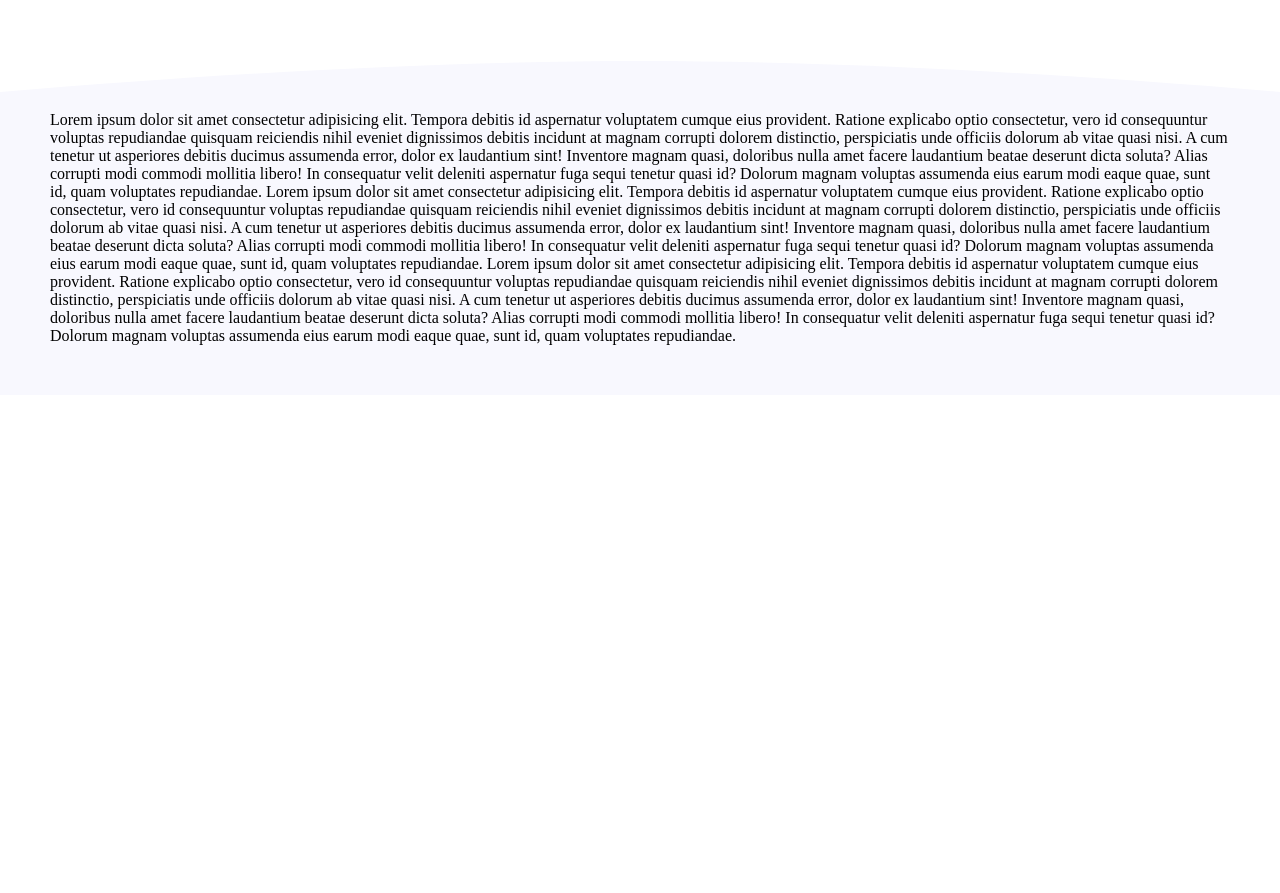
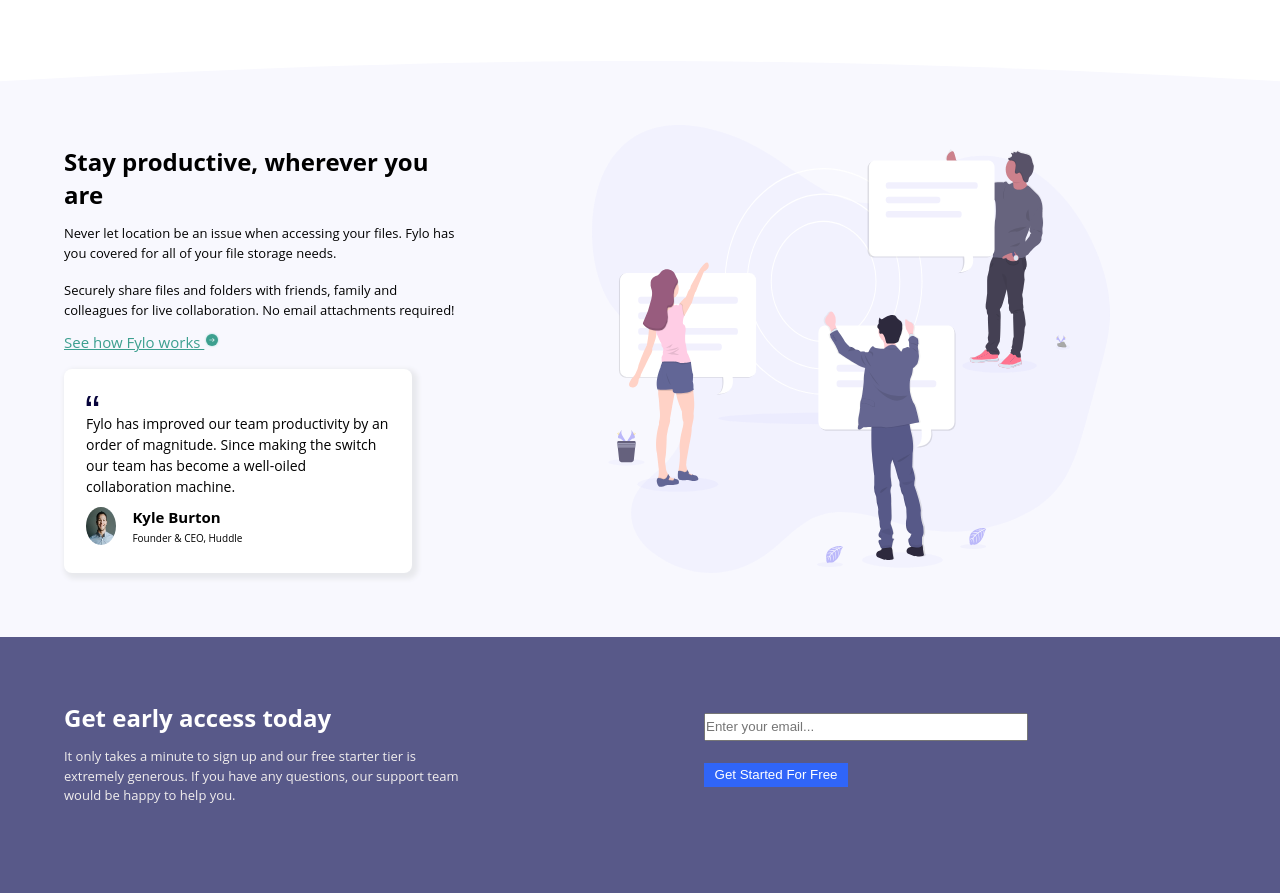
Before and after one commit to Frankmona/Fylo-landing-page-with-two-column-layout, a plain HTML site: page index1.html in a window 1280 px wide. Shown: the part 531-1424 px from the top of the page. Before the commit the page ends 926 px from the top, so only its background shows below. Drawn offline with Linux system fonts and the light colour scheme.

Commit message:
updated project

```diff
--- a/index1.html
+++ b/index1.html
@@ -42,10 +42,67 @@
         </div>
 
         <div class="column2_background_image">
-         Lorem ipsum dolor sit amet consectetur adipisicing elit. Tempora debitis id aspernatur voluptatem cumque eius provident. Ratione explicabo optio consectetur, vero id consequuntur voluptas repudiandae quisquam reiciendis nihil eveniet dignissimos debitis incidunt at magnam corrupti dolorem distinctio, perspiciatis unde officiis dolorum ab vitae quasi nisi. A cum tenetur ut asperiores debitis ducimus assumenda error, dolor ex laudantium sint! Inventore magnam quasi, doloribus nulla amet facere laudantium beatae deserunt dicta soluta? Alias corrupti modi commodi mollitia libero! In consequatur velit deleniti aspernatur fuga sequi tenetur quasi id? Dolorum magnam voluptas assumenda eius earum modi eaque quae, sunt id, quam voluptates repudiandae.
 
-         Lorem ipsum dolor sit amet consectetur adipisicing elit. Tempora debitis id aspernatur voluptatem cumque eius provident. Ratione explicabo optio consectetur, vero id consequuntur voluptas repudiandae quisquam reiciendis nihil eveniet dignissimos debitis incidunt at magnam corrupti dolorem distinctio, perspiciatis unde officiis dolorum ab vitae quasi nisi. A cum tenetur ut asperiores debitis ducimus assumenda error, dolor ex laudantium sint! Inventore magnam quasi, doloribus nulla amet facere laudantium beatae deserunt dicta soluta? Alias corrupti modi commodi mollitia libero! In consequatur velit deleniti aspernatur fuga sequi tenetur quasi id? Dolorum magnam voluptas assumenda eius earum modi eaque quae, sunt id, quam voluptates repudiandae.
-         Lorem ipsum dolor sit amet consectetur adipisicing elit. Tempora debitis id aspernatur voluptatem cumque eius provident. Ratione explicabo optio consectetur, vero id consequuntur voluptas repudiandae quisquam reiciendis nihil eveniet dignissimos debitis incidunt at magnam corrupti dolorem distinctio, perspiciatis unde officiis dolorum ab vitae quasi nisi. A cum tenetur ut asperiores debitis ducimus assumenda error, dolor ex laudantium sint! Inventore magnam quasi, doloribus nulla amet facere laudantium beatae deserunt dicta soluta? Alias corrupti modi commodi mollitia libero! In consequatur velit deleniti aspernatur fuga sequi tenetur quasi id? Dolorum magnam voluptas assumenda eius earum modi eaque quae, sunt id, quam voluptates repudiandae.
+            <div class="column2_row_display">
+                <div>
+                    <div class="column2_textbox">
+                        <h2>Stay productive, wherever you are</h2>
+
+                         <p class="p_column2_textbox">Never let location be an issue when accessing your files. Fylo has you
+                         covered for all of your file storage needs.</p>
+
+                         <p class="p_column2_textbox p2_column2_textbox">Securely share files and folders with friends, family and colleagues for live collaboration. No email attachments required!</p>
+
+                         <a href="#" class="a_flyo">See how Fylo works <img src="./images/icon-arrow.svg"/></a>
+
+                    </div>
+
+                        <div class="section">
+                            <img src="./images/icon-quotes.svg"/>
+
+                            <p class="p_flyo">Fylo has improved our team productivity by an order of magnitude. Since
+                            making the switch our team has become a well-oiled collaboration machine.</p>
+
+                            <div class="founder_row_display">
+                                <img src="./images/avatar-testimonial.jpg" class="img_avatar"/>
+
+                               <div class="p_kyle_founder">
+                                    <p class="p_kyle">Kyle Burton</p>
+                                    <p class="p_founder">Founder & CEO, Huddle</p>
+                               </div>
+
+                            </div>
+
+
+
+                        </div>
+              </div>
+
+                           <img src="./images/illustration-2.svg" alt="illustration" class="img_illustration"/>
+
+            </div>
+
+        </div>
+
+        <div class="column3">
+
+            <div class="column3_display_row">
+                <div class="column3_textbox">
+                    <h2>Get early access today</h2>
+
+                    <p class="p_column3_textbox">It only takes a minute to sign up and our free starter tier is extremely generous.
+                    If you have any questions, our support team would be happy to help you.</p>
+                </div>
+
+                <div class="input_display_footer">
+                    <form>
+                        <input type="email" name="email" placeholder="Enter your email..." class="input2"/> <br/>
+                        <input type="submit" value="Get Started For Free" class="input_getstarted_forfree"/>
+                    </form>
+                </div>
+            </div>
+
+
         </div>
 
     </main>
--- a/styles.css
+++ b/styles.css
@@ -61,12 +61,11 @@ body{
 }
 
 .input_getstarted:hover{
-    background-color:hsl(224, 50%, 74%);
+    background-color:hsl(225, 83%, 65%);
 
 }
 
 input{
-
     height: 1.5rem;
 }
 
@@ -98,5 +97,140 @@ input{
     background-repeat: no-repeat;
     background-size: cover;
     background-position: center;
-    padding: 50px;
+    padding: 5%;
+    font-family: 'Open Sans', sans-serif;
 }
+
+.column2_textbox{
+    width: 25rem;
+    min-height: 12rem;
+    /* background-color: brown; */
+    margin-top: 5%;
+
+}
+
+.p_column2_textbox{
+    font-size: small;
+    padding-top: 1em;
+    line-height: 1.5;
+}
+
+.p2_column2_textbox{
+    margin-top: 5px;
+}
+
+.a_flyo{
+    font-size: 15px;
+    color: hsl(170, 45%, 43%);
+  line-height: 3;
+}
+
+.a_flyo:hover{
+     color: hsl(170, 75%, 61%);
+}
+.img_arrow{
+    margin-top: 7%;
+}
+
+.section{
+    width: 19rem;
+    min-height: 10rem;
+    background-color: white;
+    /* margin: auto; */
+    margin-top: 1%;
+    border-radius: 8px;
+    box-shadow: 3px 3px 5px 3px  hsl(228, 13%, 92%);
+    padding: 22px;
+}
+
+.p_flyo{
+    font-size: 14px;
+    line-height: 1.5;
+}
+
+.img_avatar{
+    width: 10%;
+    border-radius: 50%;
+}
+
+.p_kyle_founder{
+    display: flex;
+    flex-direction: column;
+    gap: 0.3rem;
+
+}
+
+.p_founder{
+    font-size: 10px;
+
+}
+
+.p_kyle{
+    font-weight: bold;
+    font-size: 15px;
+}
+
+.founder_row_display{
+    display: flex;
+    gap: 1rem;
+    margin-top: 3%;
+}
+
+.column2_row_display{
+    display: flex;
+    gap: 8rem;
+}
+
+.column3{
+    width: 100%;
+    min-height: 7rem;
+    background-color: hsl(238, 22%, 44%);
+    padding: 5%;
+    font-family: 'Open Sans', sans-serif;
+
+}
+
+.column3_textbox{
+    color: white;
+    width: 25rem;
+    min-height: 8rem;
+    /* background-color: brown; */
+    /* margin-top: 2%; */
+}
+
+.p_column3_textbox{
+    font-size: small;
+    line-height: 1.5;
+    padding-top: 13px;
+    color: rgb(241, 238, 238);
+}
+
+.input_display_footer{
+    line-height: 3rem;
+}
+
+.input_getstarted_forfree{
+    background-color: hsl(224, 93%, 58%);
+    border: none;
+    min-width: 9rem;
+    height: 1.5rem;
+    cursor: pointer;
+    color: white;
+}
+
+.input_getstarted_forfree:hover{
+    background-color:hsl(225, 83%, 65%);
+
+}
+
+.input2{
+    min-width: 20rem;
+    height: 1.5rem;
+}
+
+
+
+.column3_display_row{
+    display: flex;
+    gap: 15rem;
+}
```
